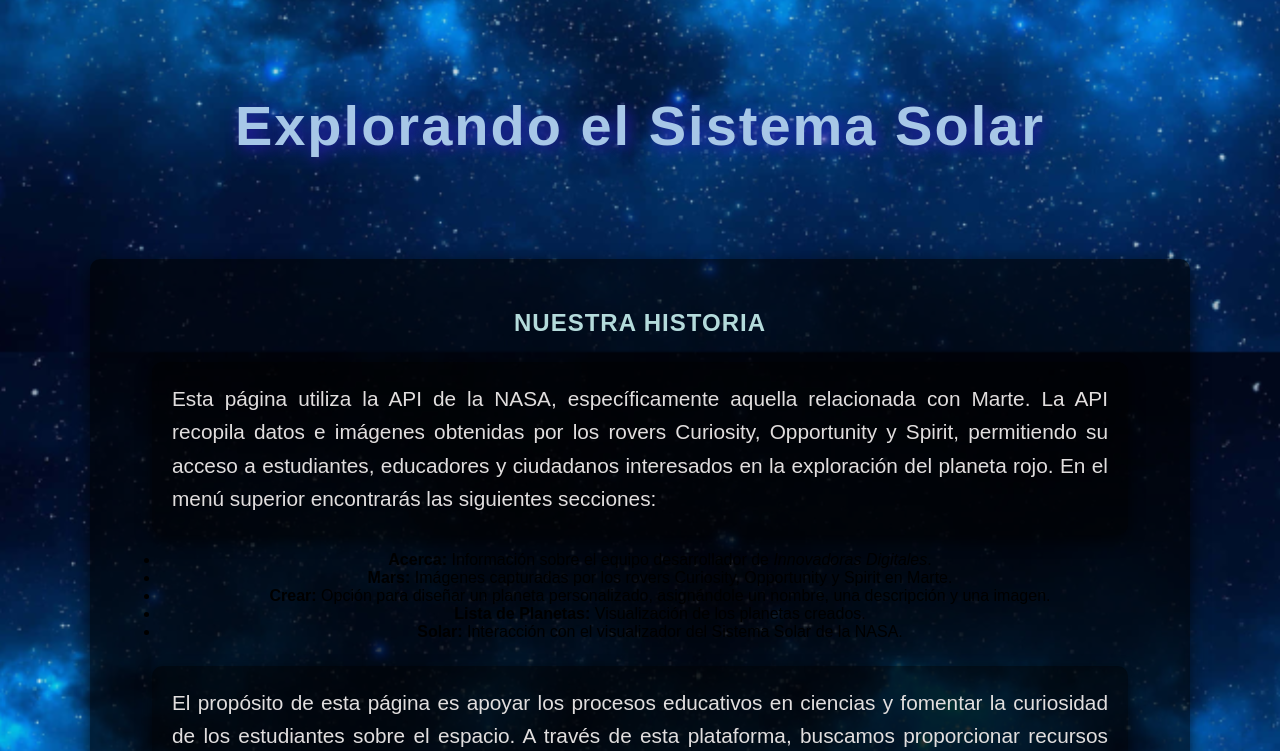
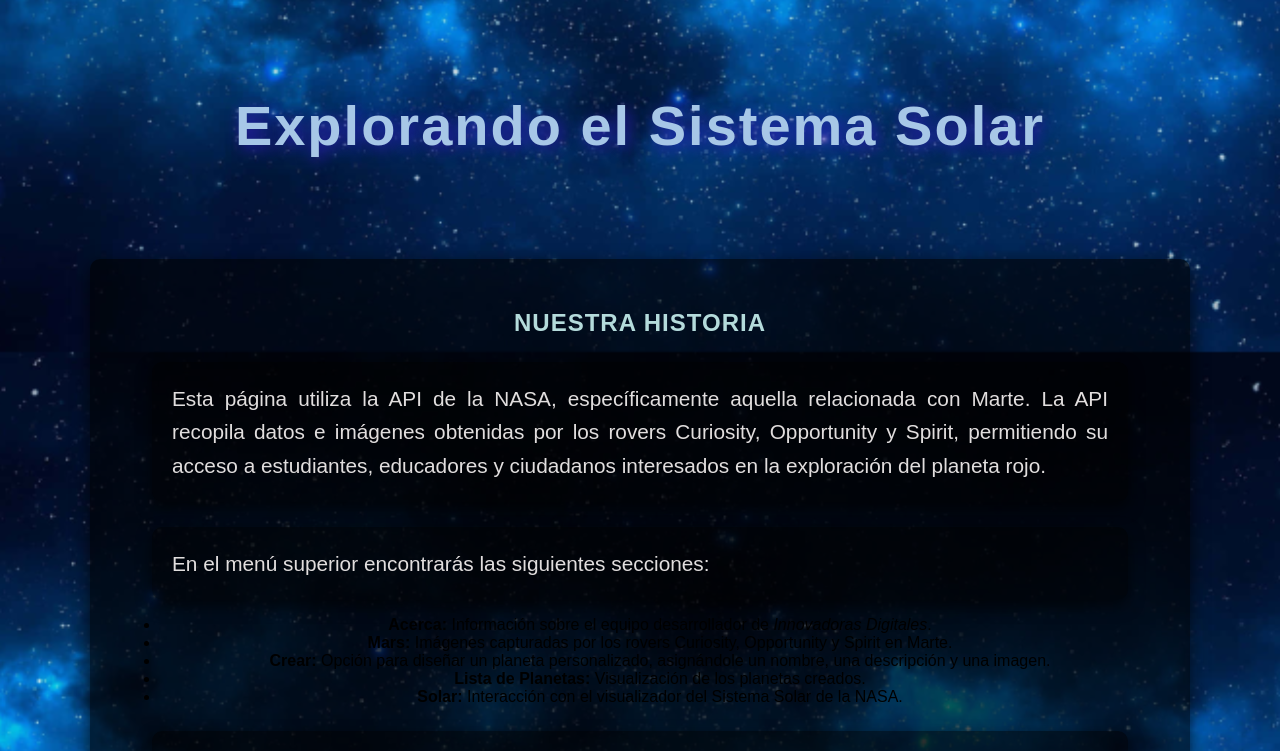
Before and after one commit to Kdnastone/astrolunar, a React (Vite) app: page /home in a window 1280 px wide. Shown: the part 448-1199 px from the top of the page. Built offline with nearby package versions, Linux system fonts and the light colour scheme.

Commit message:
Update Home.jsx

```diff
--- a/src/pages/Home.jsx
+++ b/src/pages/Home.jsx
@@ -16,9 +16,12 @@ const Home = () => {
           relacionada con Marte. La API recopila datos e imágenes obtenidas
           por los rovers Curiosity, Opportunity y Spirit, permitiendo su acceso
           a estudiantes, educadores y ciudadanos interesados en la exploración
-          del planeta rojo. En el menú superior encontrarás las siguientes secciones:
+          del planeta rojo.
         </p>
 
+        <p>
+          En el menú superior encontrarás las siguientes secciones:
+        </p>
         <ul>
           <li>
             <strong>Acerca:</strong> Información sobre el equipo desarrollador de
```
